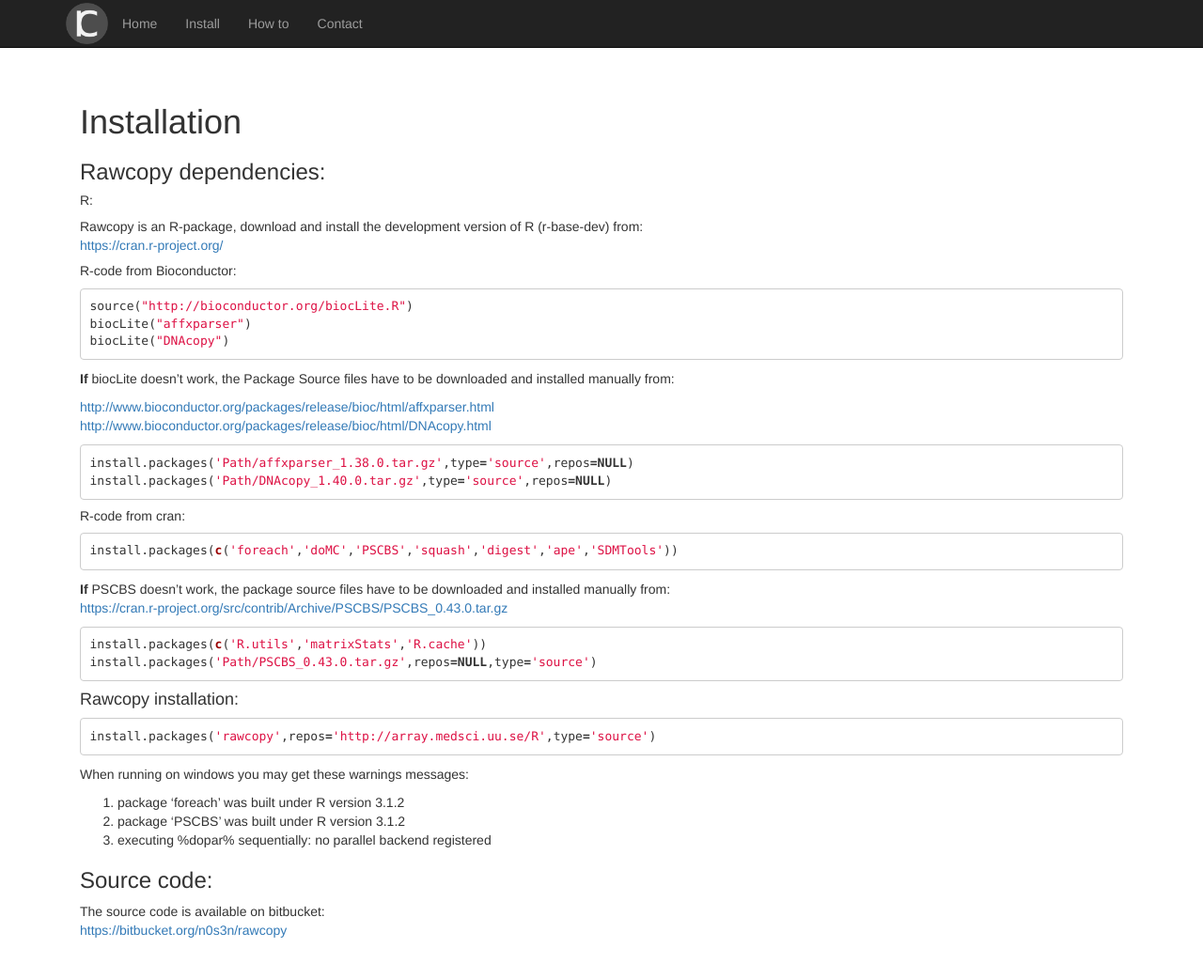
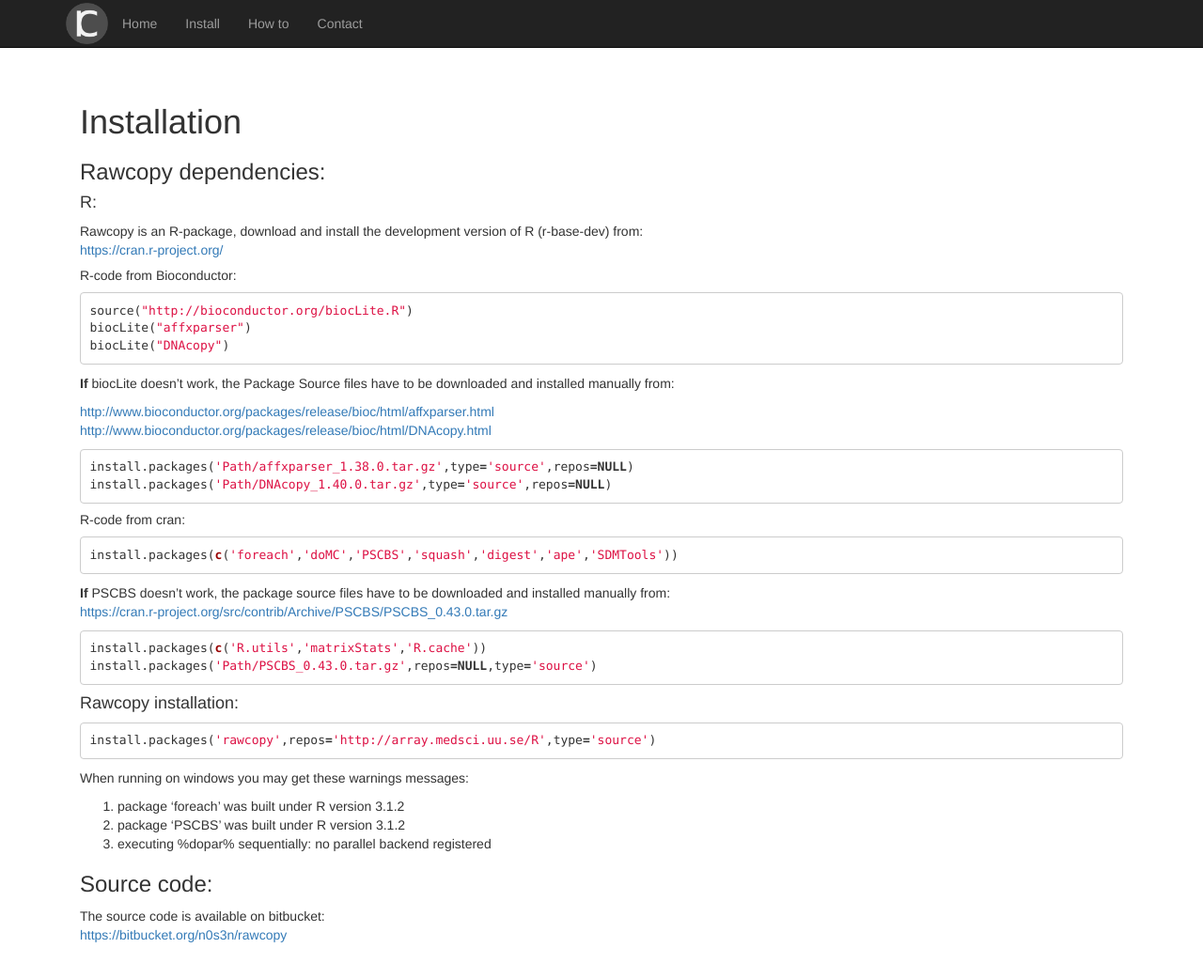
Before and after one commit to rawcopy/rawcopy.github.io, a Jekyll site: the page built from install.md, in a window 1280 px wide and 1055 px high. Shown: the top 1042 px of the window at 94% size. Built offline with Jekyll 4.4.1, drawn with Linux system fonts in a browser that asks for light colours; nearby versions of some CDN libraries.

```diff
--- a/install.md
+++ b/install.md
@@ -6,7 +6,7 @@ title:  'install'
 # Installation
 
 ### Rawcopy dependencies:
-##### R:
+#### R:
 Rawcopy is an R-package, download and install the development version of R (r-base-dev) from:
 <a href='https://cran.r-project.org/'>https://cran.r-project.org/</a>
 
```
